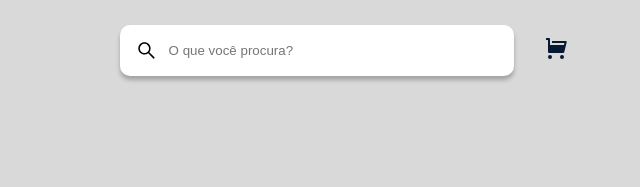
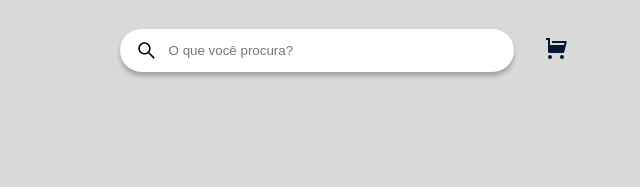
Before and after one commit to ricardocisco/sitecarrinho, a React app: page /carrinho in a window 1280 px wide. Shown: the top 187 px of the page, 592-1232 px from the left. Built offline with nearby package versions, Linux system fonts and the light colour scheme.

Commit message:
ajuste barra de pesquisa

```diff
--- a/src/components/Busca/Busca.module.scss
+++ b/src/components/Busca/Busca.module.scss
@@ -1,10 +1,10 @@
 .busca {
   align-items: center;
   background-color: white;
-  border-radius: 10px;
+  border-radius: 100px;
   box-shadow: 0 4px 4px rgba(0,0,0,.25);
   display: flex;
-  padding: 14px 16px;
+  padding: 10px 16px;
   width: 100%;
 }
 .icone {
```
Also changed, not shown: 2 other files.
